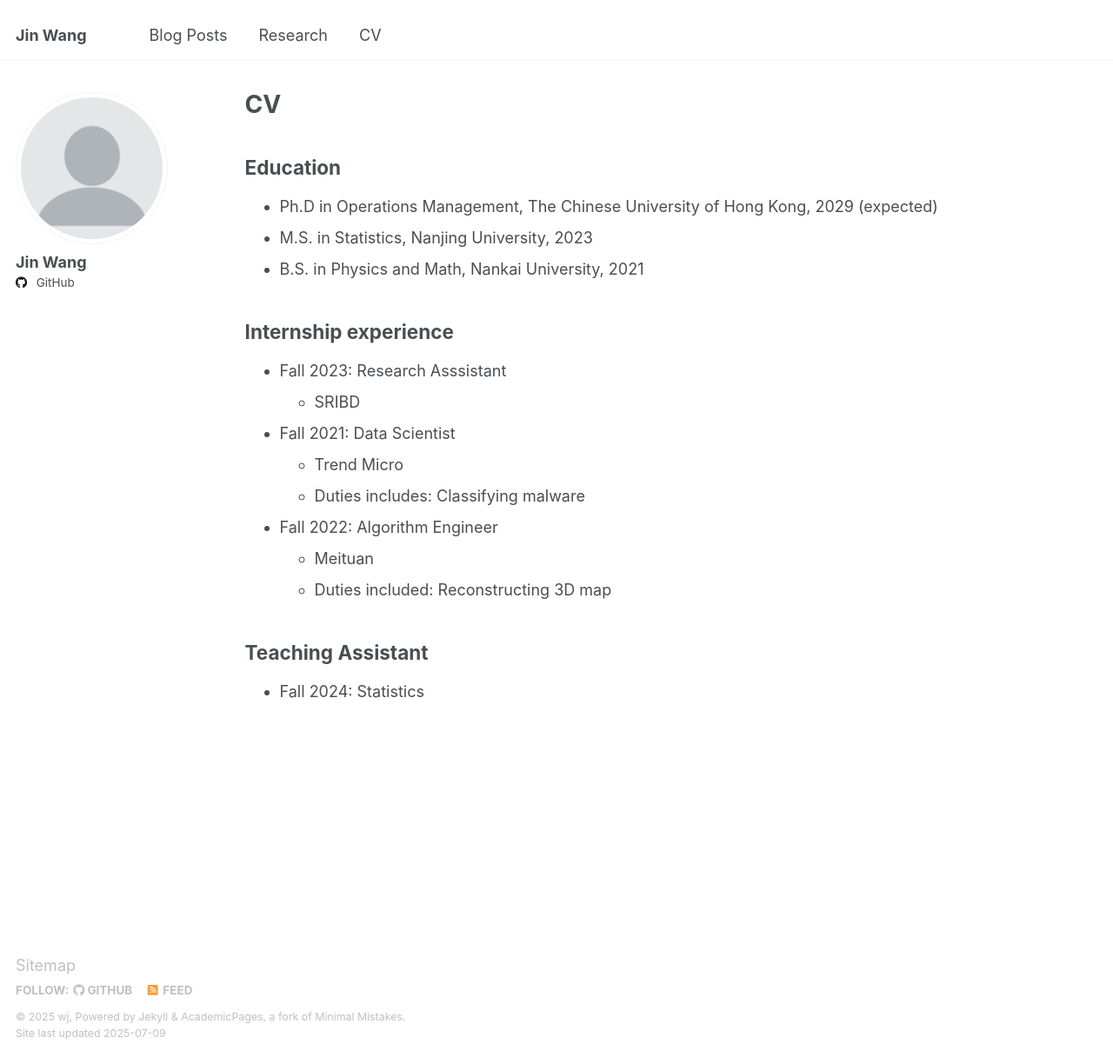
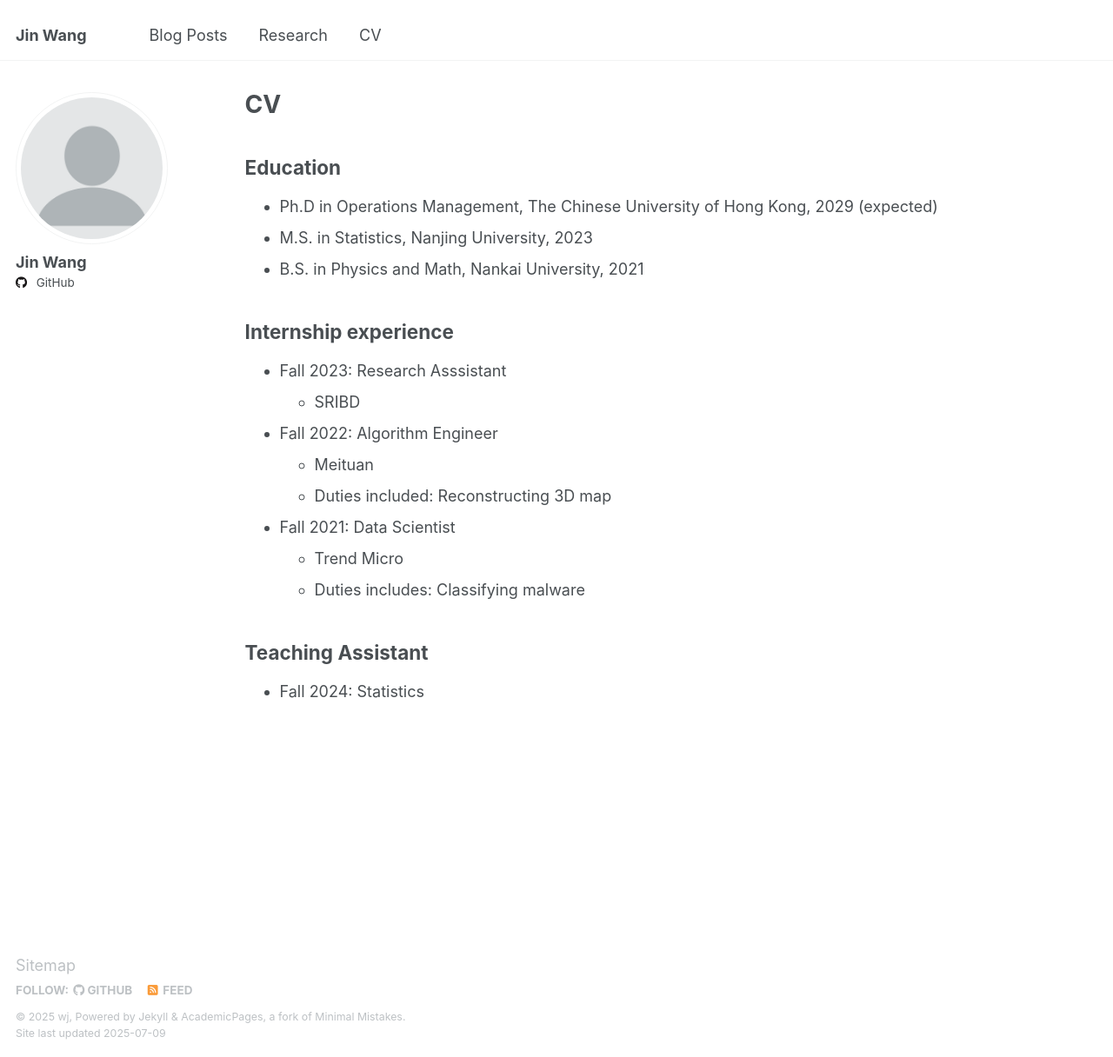
Before and after one commit to JiinnW/JiinnW, a Jekyll site: the page built from _pages/cv.md, in a window 1280 px wide and 1216 px high. Shown: the whole window at 87% size. Built offline with Jekyll 4.4.1, drawn with Linux system fonts in a browser that asks for light colours.

Commit message:
Update cv.md

```diff
--- a/_pages/cv.md
+++ b/_pages/cv.md
@@ -18,13 +18,14 @@ redirect_from:
 * Fall 2023: Research Asssistant
   * SRIBD
 
+* Fall 2022: Algorithm Engineer
+  * Meituan
+  * Duties included: Reconstructing 3D map
+
 * Fall 2021: Data Scientist
   * Trend Micro
   * Duties includes: Classifying malware
 
-* Fall 2022: Algorithm Engineer
-  * Meituan
-  * Duties included: Reconstructing 3D map
 
 ## Teaching Assistant
 * Fall 2024: Statistics
```
